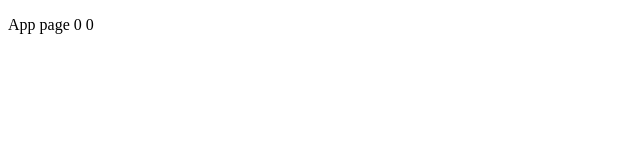
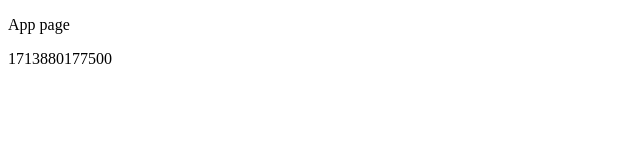
Before and after one commit to xiaojinlove/react18-ts-demo, a React (Create React App) app: page / in a window 1280 px wide. Shown: the top 160 px of the page, without its empty margins (0-640 px from the left). Built offline with nearby package versions, Linux system fonts and the light colour scheme.

Commit message:
chore: 自定义hook-异步加载数据

```diff
--- a/src/App.tsx
+++ b/src/App.tsx
@@ -1,5 +1,6 @@
 import React from 'react'
-import useMouse from './hooks/useMouse'
+//import useMouse from './hooks/useMouse'
+import useGetInfo from './hooks/useGetInfo'
 //import List1 from './List1'
 //import List2 from './List2'
 //import UseRefDemo from './UseRefDemo'
@@ -10,12 +11,12 @@
 
 function App() {
   // useTitle('App page 1')
-  const { x, y } = useMouse()
+  // const { x, y } = useMouse()
+  const { loading, info } = useGetInfo()
   return (
     <>
-      <p>
-        App page {x} {y}
-      </p>
+      <p>App page</p>
+      <p>{loading ? '加载中...' : info}</p>
       {/* <List1 /> */}
       {/* <StateDemo1 /> */}
       {/* <StateDemo2 /> */}
--- /dev/null
+++ b/src/hooks/useGetInfo.ts
@@ -0,0 +1,24 @@
+import { useEffect, useState } from 'react'
+
+function getInfo(): Promise<string> {
+  return new Promise(resolve => {
+    setTimeout(() => {
+      resolve(Date.now().toString())
+    }, 1500)
+  })
+}
+const useGetInfo = () => {
+  const [loading, setLoading] = useState(true)
+  const [info, setInfo] = useState('')
+
+  useEffect(() => {
+    getInfo().then(info => {
+      setLoading(false)
+      setInfo(info)
+    })
+  }, [])
+
+  return { loading, info }
+}
+
+export default useGetInfo
```
